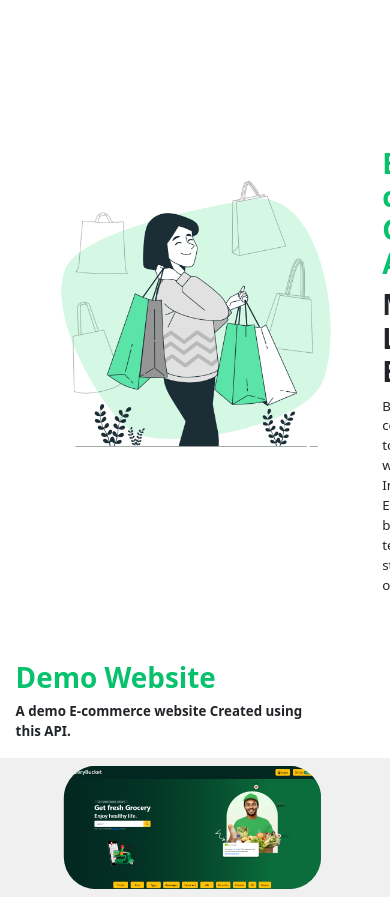
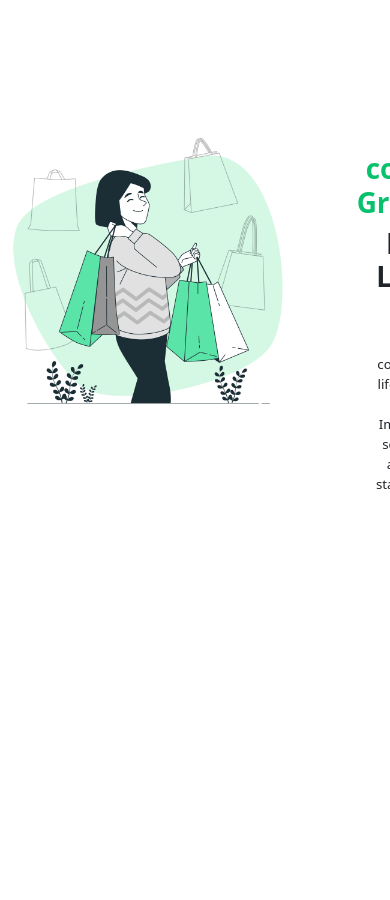
Before and after one commit to jaykumar14921/ImposterAPI, a website: page public/index.html in a window 390 px wide. Shown: the part 482-1382 px from the top of the page. Drawn offline with nearby package versions, Linux system fonts and the light colour scheme.

Commit message:
index.html

```diff
--- a/public/index.html
+++ b/public/index.html
@@ -109,6 +109,29 @@
              }
 
         }
+
+         @media (max-width:400px){
+               header{
+                width: 550px;
+               }
+
+               #let{
+                margin-left: 0%;
+                margin-right: -170px;
+               }
+
+               #routes{
+                width: 80%;
+               }
+
+               #demo_website_Img{
+                width: 140%;
+               }
+
+               #demo{
+                width: 110%;
+               }
+         }
     </style>
 </head>
 <body>
@@ -127,15 +150,16 @@
       </header>
 
       <section>
-            <div class="d-block" align="center">
+            <div align="center" id="let">
+                <div class="d-block" align="center">
                 <h1 id="home" style="color: rgb(7, 193, 109);">Let's</h3>
                 <h1>Create The Best</h1>
                 <p>ImposterAPI is a free online REST API that you can utilize to obtain pseudo-real data for your e-commerce grocery website, all without the need for any server-side coding. It’s perfect for educational purposes, sample code demonstrations, testing, and more.</p>
-            </div>
+                </div>
 
-            <div id="image2" class="d-flex ms-5">
+            <div id="image2" class="d-flex">
                 <div >
-                      <img src="/assets/25182798_7052735.jpg" class="mt-5" width="300px"  alt="">
+                      <img src="assets/25182798_7052735.jpg" class="mt-5" width="300px"  alt="">
                 </div>
                 <div style="margin: 7%; margin-left: 10%;">
                       <h1 style="color: rgb(7, 193, 109);">E-commerce Grocery API</h1>
@@ -143,18 +167,19 @@
                       <p>Bring your e-commerce vision to life effortlessly with our free ImposterAPI! Enjoy seamless building and testing for a standout website or app.</p>
                 </div>
             </div>
+            </div>
 
 
             <div style="margin-top: -130px;">
 
-                <div class="m-0" style="padding-left: 4%; ">
+                <div id="demo" class="m-0" style="padding-left: 4%; ">
                     <h1 style="color: rgb(7, 193, 109);">Demo Website</h1>
                     <p style="font-weight: 600;">A demo E-commerce website Created using this API.</p>
                 </div>
                 <div style="background-color: rgba(128, 128, 128, 0.119);">
                 <div align="center">
                     <a href="https://e-commerce-irpp.onrender.com/" target="_blank">
-                        <img id="demo_website_Img" src="/assets/demo_website.png" alt="Demo_Website">
+                        <img id="demo_website_Img" src="assets/demo_website.png" alt="Demo_Website">
                     </a>
                 </div>
             </div>
```
